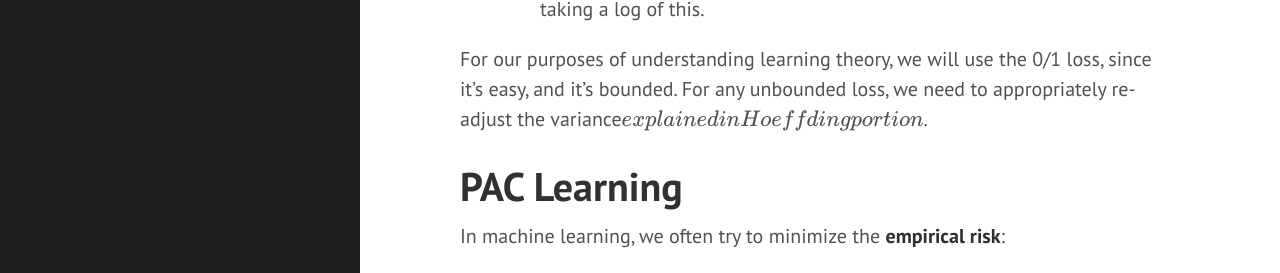
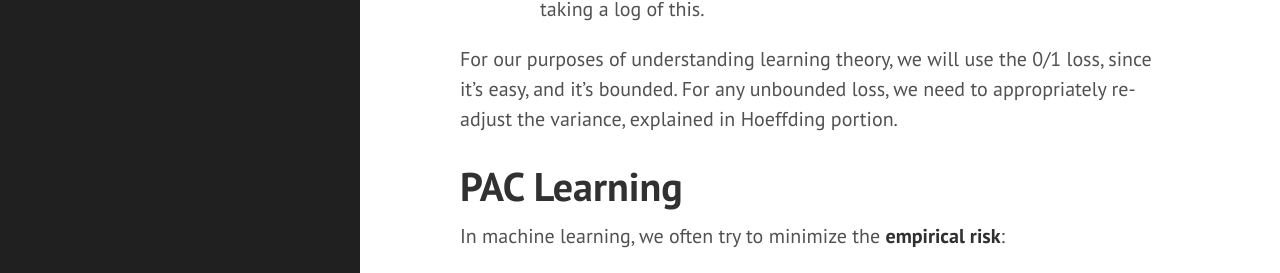
Before and after one commit to OneRaynyDay/oneraynyday.github.io, a Jekyll site: the page built from _posts/2017-08-06-Journey-Through-SLT.md, in a window 1280 px wide and 900 px high, scrolled down 1840 px. Shown: the part 214-487 px from the top of the window. Built offline with Jekyll 4.4.1, drawn with Linux system fonts in a browser that asks for light colours; Markdown is read by kramdown in place of the engine named in the settings; formulas are drawn with MathJax 3.

Commit message:
Updating files

```diff
--- a/_posts/2017-08-06-Journey-Through-SLT.md
+++ b/_posts/2017-08-06-Journey-Through-SLT.md
@@ -34,7 +34,7 @@ Some examples of loss functions are:
 - $l(h(x), y) = e^{-h(x)y}$, known as exponential loss.
 	- Adaboost, and other boosts like logit boost uses a similar analog, i.e. taking a log of this.
 
-For our purposes of understanding learning theory, we will use the 0/1 loss, since it's easy, and it's bounded. For any unbounded loss, we need to appropriately re-adjust the variance(explained in Hoeffding portion).
+For our purposes of understanding learning theory, we will use the 0/1 loss, since it's easy, and it's bounded. For any unbounded loss, we need to appropriately re-adjust the variance, explained in Hoeffding portion.
 
 # PAC Learning
 
```
